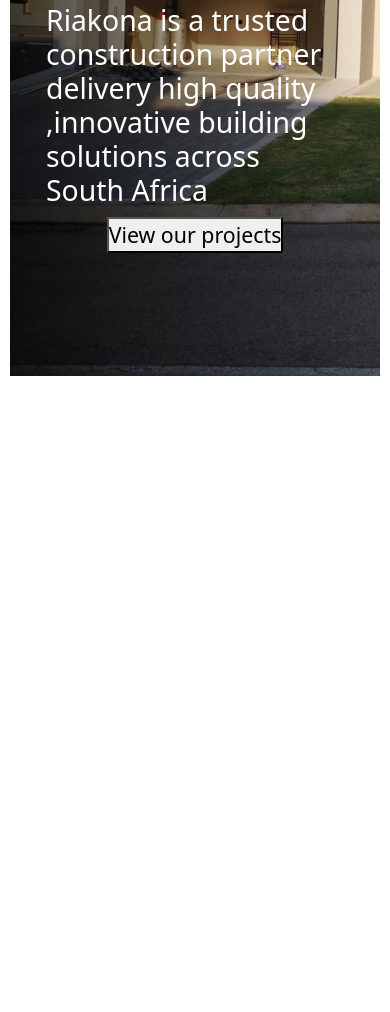
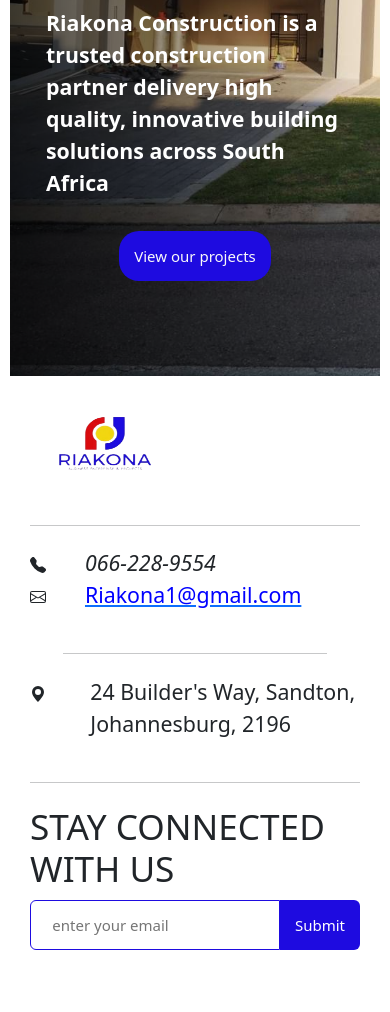
Before and after one commit to WangaJN/RiakonaConstruction, a plain HTML site: page index.html in a window 390 px wide. Shown: the part 464-1476 px from the top of the page. Before the commit the page ends 850 px from the top, so only its background shows below. Drawn offline with nearby package versions, Linux system fonts and the light colour scheme.

Commit message:
navbar and footer
responsive footer and Navbar that will be on every web page

```diff
--- a/RiakonaStyleSheet.css
+++ b/RiakonaStyleSheet.css
@@ -1,10 +1,11 @@
 /* using css variables to create a color pallette for the entire project */
 :root {
-  /* --background: #101114;
-    --primary-color: #1c1d20;
-    --secondary-color: #4a4d57;
-    --accent-color: #00ffc4;
-    --text-color: #f9f9f9; */
+  --background: #d9d9d9;
+  --primary-color: #1c1d20;
+  --secondary-color: #4a4d57;
+  --accent-color: #00ffc4;
+  --text-color: #f9f9f9;
+  --button-color: #1e0be0;
 }
 
 * {
@@ -26,7 +27,20 @@ body {
   flex-direction: column;
   align-items: center;
 }
+#bootstrap-overrides #cta {
+  min-height: 50px;
+  padding: 0.5em 1em;
+  border: none;
+  /* border-radius: 0 15px 15px 0; */
+  background-color: var(--button-color);
+  color: var(--text-color);
+  font-size: 15px;
+  cursor: pointer;
+  transition: var(--background) 0.3s ease-in-out;
+  border-radius: 20px;
+}
 
+/* LANDING PAGE */
 .landingpage {
   background-image: linear-gradient(
       to right,
@@ -47,3 +61,85 @@ body {
   align-items: center;
   margin-top: 5%;
 }
+
+/* FOOTER */
+footer {
+  padding-top: 2%;
+  padding-left: 5.5%;
+  padding-right: 5.5%;
+  height: 75vh;
+}
+footer h1 {
+  display: flex;
+  justify-content: center;
+}
+.footer-contact {
+  display: flex;
+  justify-content: space-around;
+  align-items: center;
+}
+
+.vl {
+  border-left: 1px solid;
+  height: 200px;
+}
+.footer-contact hr {
+  display: none;
+}
+
+/* From Uiverse.io by alexruix */
+.input-group,
+#emailSubscribe {
+  display: flex;
+  align-items: center;
+  justify-content: center;
+  width: 100%;
+  flex-direction: row;
+}
+
+.input {
+  min-height: 50px;
+  width: 250px;
+  padding: 0 1rem;
+  color: #fff;
+  font-size: 15px;
+  border: 1px solid var(--button-color);
+  border-radius: 6px 0 0 6px;
+  background-color: transparent;
+}
+
+.button--submit {
+  min-height: 50px;
+  padding: 0.5em 1em;
+  border: none;
+  border-radius: 0 6px 6px 0;
+  background-color: var(--button-color);
+  color: #fff;
+  font-size: 15px;
+  cursor: pointer;
+  transition: background-color 0.3s ease-in-out;
+}
+
+.button--submit:hover {
+  background-color: var(--button-color);
+}
+
+.input:focus,
+.input:focus-visible {
+  border-color: #3898ec;
+  outline: none;
+}
+
+@media (max-width: 780px) {
+  .vl {
+    display: none;
+  }
+  .footer-contact {
+    display: flex;
+    flex-direction: column;
+  }
+
+  .footer-contact hr {
+    display: block;
+  }
+}
--- a/index.html
+++ b/index.html
@@ -20,10 +20,11 @@
     />
   </head>
 
-  <body>
+  <body id="bootstrap-overrides">
     <header>
-      <nav class="navbar navbar-expand-lg fixed sticky" id="">
-        <div class="container-xxl">
+      <!-- navbar -->
+      <nav class="navbar navbar-expand-lg fixed sticky">
+        <div class="container-xxl" style="width: 90vw">
           <a class="navbar-brand" href="#">
             <img
               src="/images/logo.png"
@@ -45,7 +46,7 @@
             <span class="navbar-toggler-icon"></span>
           </button>
           <div class="collapse navbar-collapse" id="navbarNav">
-            <ul class="navbar-nav" style="gap: 12vw">
+            <ul class="navbar-nav" style="gap: 6vw">
               <li class="nav-item">
                 <a class="nav-link active" aria-current="page" href="#">Home</a>
               </li>
@@ -67,16 +68,117 @@
       </nav>
     </header>
 
+    <!-- LANDING PAGE -->
+
     <div class="landingpage row">
-      <div class="landingpage_text col-sm-12">
+      <div class="landingpage_text col-12">
         <h1>Building the future with strength and integrity</h1>
-        <h4>
-          Riakona is a trusted construction partner delivery high quality
-          ,innovative building solutions across South Africa
-        </h4>
-        <button>View our projects</button>
+        <br />
+        <strong>
+          Riakona Construction is a trusted construction partner delivery high
+          quality, innovative building solutions across South Africa
+        </strong>
+        <br />
+        <button id="cta">View our projects</button>
       </div>
     </div>
+
+    <!-- FOOTER -->
+    <footer>
+      <img src="images/logo.png" alt="logo" width="150px" height="120px" />
+      <br />
+      <hr />
+      <div class="footer-contact">
+        <div class="contact_Details row">
+          <div class="row phone">
+            <div class="col-2 col-lg-3">
+              <svg
+                xmlns="http://www.w3.org/2000/svg"
+                width="16"
+                height="16"
+                fill="currentColor"
+                class="bi bi-telephone-fill"
+                viewBox="0 0 16 16"
+              >
+                <path
+                  fill-rule="evenodd"
+                  d="M1.885.511a1.745 1.745 0 0 1 2.61.163L6.29 2.98c.329.423.445.974.315 1.494l-.547 2.19a.68.68 0 0 0 .178.643l2.457 2.457a.68.68 0 0 0 .644.178l2.189-.547a1.75 1.75 0 0 1 1.494.315l2.306 1.794c.829.645.905 1.87.163 2.611l-1.034 1.034c-.74.74-1.846 1.065-2.877.702a18.6 18.6 0 0 1-7.01-4.42 18.6 18.6 0 0 1-4.42-7.009c-.362-1.03-.037-2.137.703-2.877z"
+                />
+              </svg>
+            </div>
+            <div class="col-10 col-lg-9">
+              <i class="fa fa-phone" aria-hidden="true">066-228-9554</i>
+            </div>
+          </div>
+
+          <div class="row email">
+            <div class="col-2 col-lg-3">
+              <svg
+                xmlns="http://www.w3.org/2000/svg"
+                width="16"
+                height="16"
+                fill="currentColor"
+                class="bi bi-envelope"
+                viewBox="0 0 16 16"
+              >
+                <path
+                  d="M0 4a2 2 0 0 1 2-2h12a2 2 0 0 1 2 2v8a2 2 0 0 1-2 2H2a2 2 0 0 1-2-2zm2-1a1 1 0 0 0-1 1v.217l7 4.2 7-4.2V4a1 1 0 0 0-1-1zm13 2.383-4.708 2.825L15 11.105zm-.034 6.876-5.64-3.471L8 9.583l-1.326-.795-5.64 3.47A1 1 0 0 0 2 13h12a1 1 0 0 0 .966-.741M1 11.105l4.708-2.897L1 5.383z"
+                />
+              </svg>
+            </div>
+            <div class="col-10 col-lg-9">
+              <a href="mailto:Riakona1@gmail.com">
+                <p style="color: blue">Riakona1@gmail.com</p>
+              </a>
+            </div>
+          </div>
+        </div>
+
+        <div class="vl"></div>
+        <hr style="width: 80%" />
+        <div class="address">
+          <div class="row address">
+            <div class="col-2">
+              <svg
+                xmlns="http://www.w3.org/2000/svg"
+                width="16"
+                height="16"
+                fill="currentColor"
+                class="bi bi-geo-alt-fill"
+                viewBox="0 0 16 16"
+              >
+                <path
+                  d="M8 16s6-5.686 6-10A6 6 0 0 0 2 6c0 4.314 6 10 6 10m0-7a3 3 0 1 1 0-6 3 3 0 0 1 0 6"
+                />
+              </svg>
+            </div>
+            <div class="col-10">
+              <p>24 Builder's Way, Sandton, Johannesburg, 2196</p>
+            </div>
+          </div>
+        </div>
+      </div>
+      <hr />
+
+      <h1>STAY CONNECTED WITH US</h1>
+      <div class="input-group">
+        <form id="emailSubscribe" name="submit-to-google-sheet" method="post">
+          <input
+            type="email"
+            class="input"
+            id="Email"
+            name="Email"
+            placeholder="enter your email"
+            autocomplete="off"
+            style="color: black"
+          />
+          <button class="button--submit" value="Subscribe" type="submit">
+            Submit
+          </button>
+          <span id="msg"></span>
+        </form>
+      </div>
+    </footer>
 
     <script
       src="https://cdn.jsdelivr.net/npm/bootstrap@5.3.6/dist/js/bootstrap.bundle.min.js"
```
